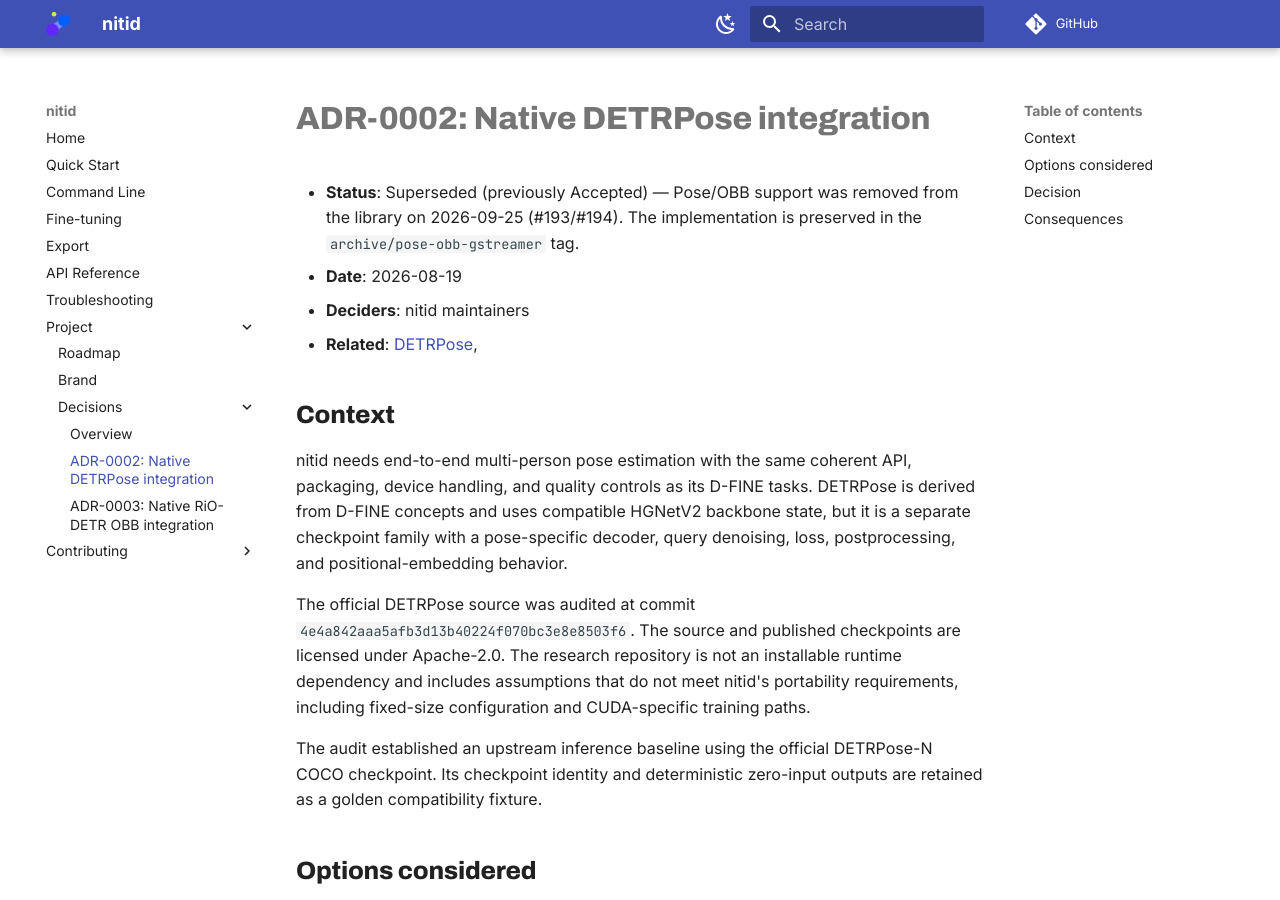
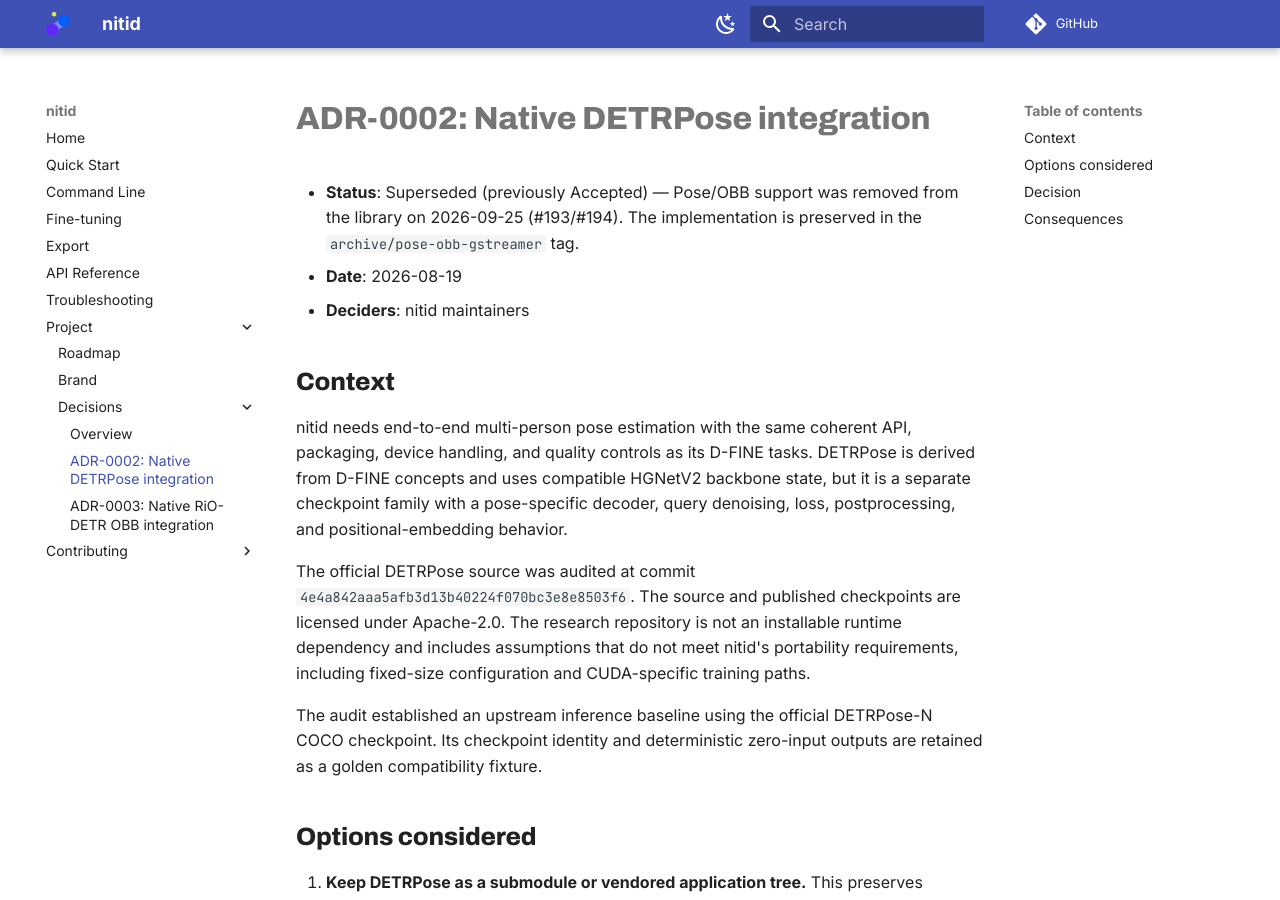
Before and after one commit to Nitidio/nitid, an MkDocs documentation site: the page built from docs/adr/0002-native-detrpose-integration.md, in a window 1280 px wide and 900 px high. Built offline with MkDocs 1.6.1 and Material for MkDocs 9.7.7, drawn with Linux system fonts in a browser that asks for light colours; comment, search, counter and statistics services are not loaded.

```diff
--- a/docs/adr/0002-native-detrpose-integration.md
+++ b/docs/adr/0002-native-detrpose-integration.md
@@ -5,7 +5,6 @@
   preserved in the `archive/pose-obb-gstreamer` tag.
 - **Date**: 2026-08-19
 - **Deciders**: nitid maintainers
-- **Related**: [DETRPose](https://github.com/SebastianJanampa/DETRPose),
 
 ## Context
 
```
